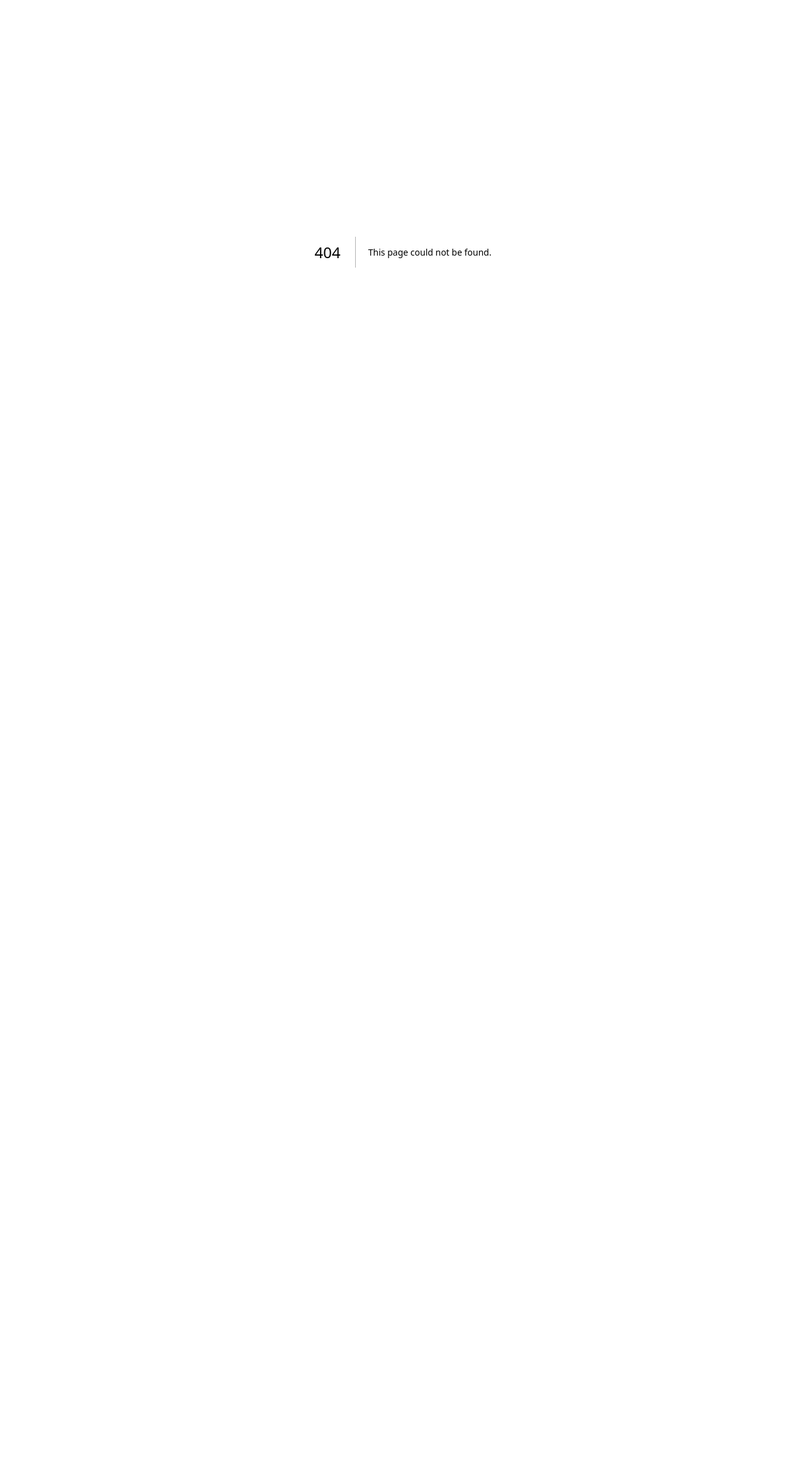
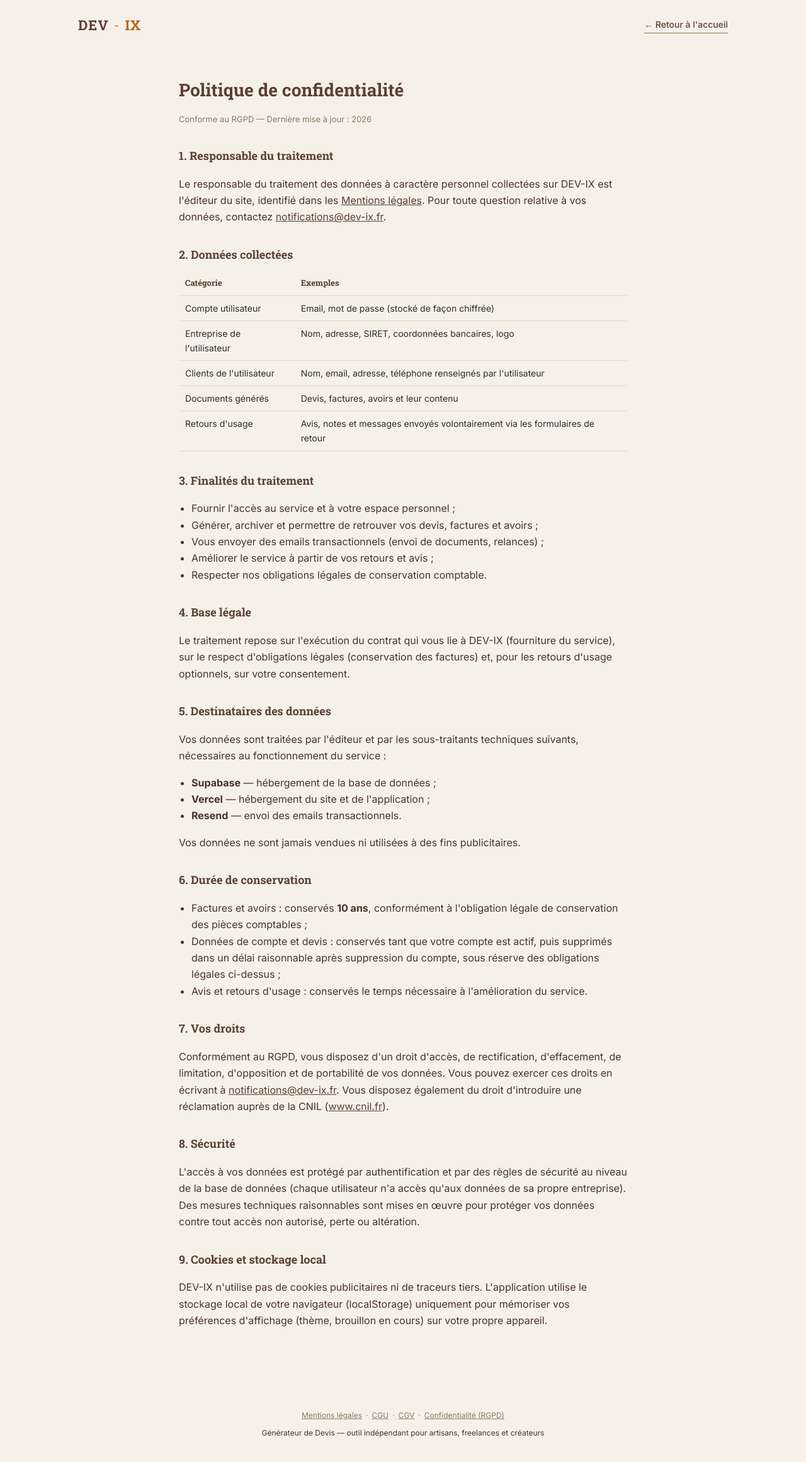
Before and after one commit to axegallais/generateur-devis-artisan, a Next.js app: page /confidentialite in a window 1280 px wide. Before the commit this address had no page. Shown: the top 2322 px of the page at 63% size. Before the commit the page ends 800 px from the top, so only its background shows below. Built offline with nearby package versions, Linux system fonts and the light colour scheme.

Commit message:
Create confidentialite.js

```diff
--- /dev/null
+++ b/pages/confidentialite.js
@@ -0,0 +1,124 @@
+import Head from 'next/head';
+
+export default function Confidentialite() {
+  return (
+    <>
+      <Head>
+        <title>Politique de confidentialité (RGPD) — DEV-IX</title>
+        <meta name="description" content="Politique de confidentialité et protection des données personnelles du service DEV-IX." />
+        <link rel="preconnect" href="https://fonts.googleapis.com" />
+        <link rel="preconnect" href="https://fonts.gstatic.com" crossOrigin="anonymous" />
+        <link href="https://fonts.googleapis.com/css2?family=Inter:wght@400;500;600;700&family=Roboto+Slab:wght@400;500;600;700&display=swap" rel="stylesheet" />
+        <style>{`
+          :root { --creme:#F5F1E8; --papier:#FDFBF9; --bois:#8B6F47; --noyer:#5C4033; --encre:#2C2C2A; --sauge:#2C5F63; --rouille:#B5651D; --trait:#E3DCCB; }
+          * { box-sizing: border-box; }
+          body { margin:0; background:var(--creme); color:var(--encre); font-family:'Inter', sans-serif; line-height:1.65; }
+          h1,h2 { font-family:'Roboto Slab', serif; color:var(--noyer); }
+          h1 { font-size:28px; margin:0 0 8px; }
+          h2 { font-size:18px; margin:32px 0 10px; }
+          a { color: var(--noyer); }
+          .conteneur { max-width: 760px; margin: 0 auto; padding: 40px 24px 80px; }
+          header.entete { display:flex; align-items:center; justify-content:space-between; padding:22px 24px; max-width:1080px; margin:0 auto; }
+          .logo-devix { font-family:'Roboto Slab', serif; font-weight:700; letter-spacing:1px; color:var(--noyer); font-size:22px; display:flex; align-items:baseline; gap:8px; text-decoration:none; }
+          .logo-devix .tiret { color: var(--rouille); font-weight: 400; opacity: 0.85; }
+          .logo-devix .x { color: var(--rouille); }
+          .retour { text-decoration:none; font-size:14px; font-weight:500; color:var(--noyer); border-bottom:1.5px solid var(--bois); padding-bottom:2px; }
+          .maj { font-size:13px; color:#8A7A64; margin-bottom:28px; }
+          p, li { color:#4A3327; }
+          ul { padding-left: 20px; }
+          table { width:100%; border-collapse:collapse; margin:12px 0 20px; font-size:14px; }
+          th, td { text-align:left; padding:8px 10px; border-bottom:1px solid var(--trait); vertical-align:top; }
+          th { color: var(--noyer); font-family:'Roboto Slab', serif; font-size:13px; }
+          footer.piedbas { padding:32px 24px 44px; text-align:center; font-size:12px; color:#8A7A64; }
+          footer.piedbas a { color:#8A7A64; margin:0 6px; }
+        `}</style>
+      </Head>
+      <header className="entete">
+        <a className="logo-devix" href="/">DEV<span className="tiret">-</span><span className="x">IX</span></a>
+        <a className="retour" href="/">← Retour à l'accueil</a>
+      </header>
+      <div className="conteneur">
+        <h1>Politique de confidentialité</h1>
+        <p className="maj">Conforme au RGPD — Dernière mise à jour : 2026</p>
+
+        <h2>1. Responsable du traitement</h2>
+        <p>
+          Le responsable du traitement des données à caractère personnel collectées sur DEV-IX est l'éditeur du site,
+          identifié dans les <a href="/mentions-legales">Mentions légales</a>. Pour toute question relative à vos données,
+          contactez <a href="mailto:notifications@dev-ix.fr">notifications@dev-ix.fr</a>.
+        </p>
+
+        <h2>2. Données collectées</h2>
+        <table>
+          <tbody>
+            <tr><th>Catégorie</th><th>Exemples</th></tr>
+            <tr><td>Compte utilisateur</td><td>Email, mot de passe (stocké de façon chiffrée)</td></tr>
+            <tr><td>Entreprise de l'utilisateur</td><td>Nom, adresse, SIRET, coordonnées bancaires, logo</td></tr>
+            <tr><td>Clients de l'utilisateur</td><td>Nom, email, adresse, téléphone renseignés par l'utilisateur</td></tr>
+            <tr><td>Documents générés</td><td>Devis, factures, avoirs et leur contenu</td></tr>
+            <tr><td>Retours d'usage</td><td>Avis, notes et messages envoyés volontairement via les formulaires de retour</td></tr>
+          </tbody>
+        </table>
+
+        <h2>3. Finalités du traitement</h2>
+        <ul>
+          <li>Fournir l'accès au service et à votre espace personnel ;</li>
+          <li>Générer, archiver et permettre de retrouver vos devis, factures et avoirs ;</li>
+          <li>Vous envoyer des emails transactionnels (envoi de documents, relances) ;</li>
+          <li>Améliorer le service à partir de vos retours et avis ;</li>
+          <li>Respecter nos obligations légales de conservation comptable.</li>
+        </ul>
+
+        <h2>4. Base légale</h2>
+        <p>
+          Le traitement repose sur l'exécution du contrat qui vous lie à DEV-IX (fourniture du service), sur le respect d'obligations légales
+          (conservation des factures) et, pour les retours d'usage optionnels, sur votre consentement.
+        </p>
+
+        <h2>5. Destinataires des données</h2>
+        <p>Vos données sont traitées par l'éditeur et par les sous-traitants techniques suivants, nécessaires au fonctionnement du service :</p>
+        <ul>
+          <li><strong>Supabase</strong> — hébergement de la base de données ;</li>
+          <li><strong>Vercel</strong> — hébergement du site et de l'application ;</li>
+          <li><strong>Resend</strong> — envoi des emails transactionnels.</li>
+        </ul>
+        <p>Vos données ne sont jamais vendues ni utilisées à des fins publicitaires.</p>
+
+        <h2>6. Durée de conservation</h2>
+        <ul>
+          <li>Factures et avoirs : conservés <strong>10 ans</strong>, conformément à l'obligation légale de conservation des pièces comptables ;</li>
+          <li>Données de compte et devis : conservés tant que votre compte est actif, puis supprimés dans un délai raisonnable après suppression du compte, sous réserve des obligations légales ci-dessus ;</li>
+          <li>Avis et retours d'usage : conservés le temps nécessaire à l'amélioration du service.</li>
+        </ul>
+
+        <h2>7. Vos droits</h2>
+        <p>
+          Conformément au RGPD, vous disposez d'un droit d'accès, de rectification, d'effacement, de limitation, d'opposition et de portabilité
+          de vos données. Vous pouvez exercer ces droits en écrivant à <a href="mailto:notifications@dev-ix.fr">notifications@dev-ix.fr</a>.
+          Vous disposez également du droit d'introduire une réclamation auprès de la CNIL (
+          <a href="https://www.cnil.fr" target="_blank" rel="noreferrer">www.cnil.fr</a>).
+        </p>
+
+        <h2>8. Sécurité</h2>
+        <p>
+          L'accès à vos données est protégé par authentification et par des règles de sécurité au niveau de la base de données (chaque utilisateur
+          n'a accès qu'aux données de sa propre entreprise). Des mesures techniques raisonnables sont mises en œuvre pour protéger vos données
+          contre tout accès non autorisé, perte ou altération.
+        </p>
+
+        <h2>9. Cookies et stockage local</h2>
+        <p>
+          DEV-IX n'utilise pas de cookies publicitaires ni de traceurs tiers. L'application utilise le stockage local de votre navigateur
+          (localStorage) uniquement pour mémoriser vos préférences d'affichage (thème, brouillon en cours) sur votre propre appareil.
+        </p>
+      </div>
+      <footer className="piedbas">
+        <a href="/mentions-legales">Mentions légales</a>·
+        <a href="/cgu">CGU</a>·
+        <a href="/cgv">CGV</a>·
+        <a href="/confidentialite">Confidentialité (RGPD)</a>
+        <p style={{marginTop:'8px'}}>Générateur de Devis — outil indépendant pour artisans, freelances et créateurs</p>
+      </footer>
+    </>
+  );
+}
```
